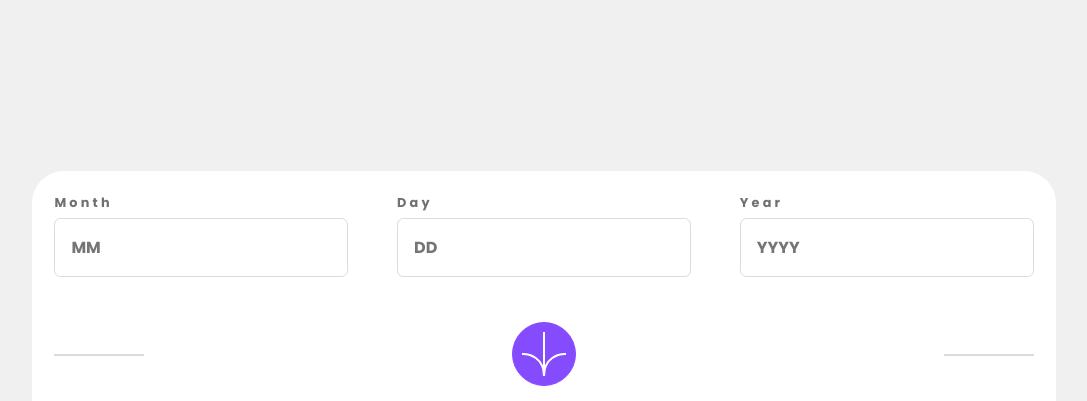
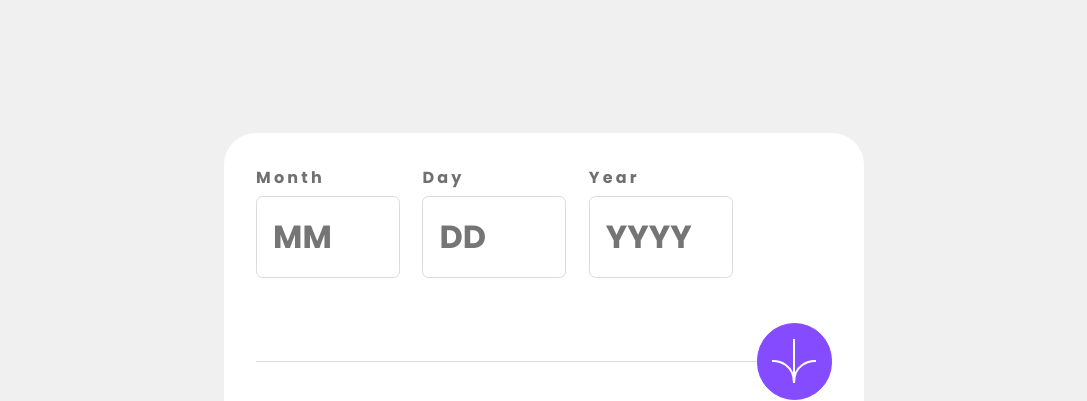
Before and after one commit to jamesspearsv/age-calculator, a website built with webpack: page src/template.html in a window 1280 px wide. Shown: the top 401 px of the page, without its empty margins (96-1183 px from the left). Built offline with nearby package versions, Linux system fonts and the light colour scheme.

Commit message:
Implement desktop styling

```diff
--- /dev/null
+++ b/src/js/calc.js
@@ -0,0 +1,11 @@
+const calc = (() => {
+  const date = new Date();
+
+  const calcAge = () => {
+    console.log(date);
+  };
+
+  return { calcAge };
+})();
+
+export default calc;
--- a/src/main.js
+++ b/src/main.js
@@ -1,10 +1,12 @@
 // Style & Asset Imports
 import "./styles/reset.css";
 import "./styles/main.css";
+import "./styles/desktop.css";
 
 // Module Imports
 import validation from "./js/validate";
 import view from "./js/view";
+import calc from "./js/calc";
 
 document.addEventListener("DOMContentLoaded", () => {
   const form = document.querySelector("form");
@@ -27,7 +29,9 @@ document.addEventListener("DOMContentLoaded", () => {
 
     if (isValid) {
       // todo: process the form data
+      calc.calcAge();
       console.log("valid form");
+      form.reset();
     } else {
       // Validate field and handle invalid fields
       for (let i in form.elements) {
--- /dev/null
+++ b/src/styles/desktop.css
@@ -0,0 +1,47 @@
+@media only screen and (min-width: 1000px) {
+  main {
+    width: min(20rem, 70%);
+    padding: 1rem;
+  }
+
+  /* Submit buttion and divider */
+  .button-group {
+    justify-content: end;
+  }
+
+  .divider:has(+ .form-button) {
+    width: calc(100% - 2rem);
+  }
+
+  .form-button {
+    height: calc(var(--size-submit) * 1.2);
+    width: calc(var(--size-submit) * 1.2);
+  }
+
+  .form-button + .divider {
+    display: none;
+  }
+
+  /* Form inputs and labels */
+  .fieldset {
+    justify-content: start;
+    gap: 0.7rem;
+  }
+
+  .form-group {
+    width: 25%;
+  }
+
+  .form-group input {
+    font-size: 1rem;
+  }
+
+  .form-group label {
+    font-size: 0.5rem;
+  }
+
+  /* Age results */
+  .age {
+    font-size: 1.5rem;
+  }
+}
--- a/src/styles/main.css
+++ b/src/styles/main.css
@@ -15,6 +15,8 @@
 
   --font-large: 32px;
   --font-small: 11px;
+
+  --size-submit: 2rem;
 }
 
 * {
@@ -22,7 +24,8 @@
   font-size: var(--font-large);
 }
 
-/* Class bases rules */
+/* COMPONENT STYLES */
+/* Age results */
 .age {
   font-weight: 800;
   font-style: italic;
@@ -35,6 +38,7 @@
   color: var(--color-purple);
 }
 
+/* Attribution */
 .attribution {
   font-size: 11px;
   text-align: center;
@@ -49,32 +53,35 @@
   font-size: var(--font-small);
 }
 
+/* Form submit button and dividers */
 .button-group {
-  position: relative;
+  align-items: center;
+  justify-content: center;
 }
 
-.button-group::before {
-  content: "";
-  height: 2px;
-  display: block;
+.divider {
+  height: 1px;
+  width: calc(55% - var(--size-submit));
   background-color: var(--color-light-grey);
-  width: 2.8rem;
-  position: absolute;
-  left: 0;
-  top: 50%;
 }
 
-.button-group::after {
-  content: "";
-  height: 2px;
-  display: block;
-  background-color: var(--color-light-grey);
-  width: 2.8rem;
-  position: absolute;
-  right: 0;
-  top: 50%;
+.form-button {
+  height: var(--size-submit);
+  width: var(--size-submit);
+  justify-content: center;
+  align-items: center;
+  border-radius: 2rem;
+  background-color: var(--color-purple);
+  border: 1px solid var(--color-purple);
 }
 
+.form-button:hover,
+.form-button:focus {
+  background-color: var(--color-off-black);
+  border: 1px solid var(--color-off-black);
+}
+
+/* Form inputs and labels */
 .fieldset {
   justify-content: space-between;
 }
@@ -104,21 +111,13 @@
   outline: 1px solid var(--color-purple);
 }
 
-.form-button {
-  height: 2rem;
-  width: 2rem;
-  justify-content: center;
-  align-items: center;
-  border-radius: 2rem;
-  background-color: var(--color-purple);
-  border: 1px solid var(--color-purple);
-  margin: auto;
+.form-group input.invalid {
+  border-color: var(--color-light-red);
+  outline-color: var(--color-light-red);
 }
 
-.form-button:hover,
-.form-button:focus {
-  background-color: var(--color-off-black);
-  border: 1px solid var(--color-off-black);
+label:has(+ input.invalid) {
+  color: var(--color-light-red);
 }
 
 /* Element rules */
@@ -162,15 +161,6 @@ main {
   justify-content: center;
 }
 
-.form-group input.invalid {
-  border-color: var(--color-light-red);
-  outline-color: var(--color-light-red);
-}
-
-label:has(+ input.invalid) {
-  color: var(--color-light-red);
-}
-
 .error {
   color: var(--color-light-red);
   font-size: var(--font-small);
--- a/src/template.html
+++ b/src/template.html
@@ -45,25 +45,23 @@
             <div class="error"></div>
           </div>
         </div>
-        <div class="button-group">
+        <div class="button-group flex-row">
+          <div class="divider"></div>
           <button type="submit" class="form-button flex-row">
-            <img src="<%=require('./assets/images/icon-arrow.svg')%>""
-            alt="arrow icon"/>
-            <!--
-
-              <svg
+            <svg
               xmlns="http://www.w3.org/2000/svg"
               width="46px"
               height="44px"
               viewBox="0 0 46 44"
-              >
+            >
               <g fill="none" stroke="#FFF" stroke-width="2">
                 <path
-                d="M1 22.019C8.333 21.686 23 25.616 23 44M23 44V0M45 22.019C37.667 21.686 23 25.616 23 44"
+                  d="M1 22.019C8.333 21.686 23 25.616 23 44M23 44V0M45 22.019C37.667 21.686 23 25.616 23 44"
                 />
               </g>
             </svg>
-          --></button>
+          </button>
+          <div class="divider"></div>
         </div>
       </form>
       <section>
```
Also changed, not shown: devlog.md (+10 -0 lines), README.md, 1 other file.
